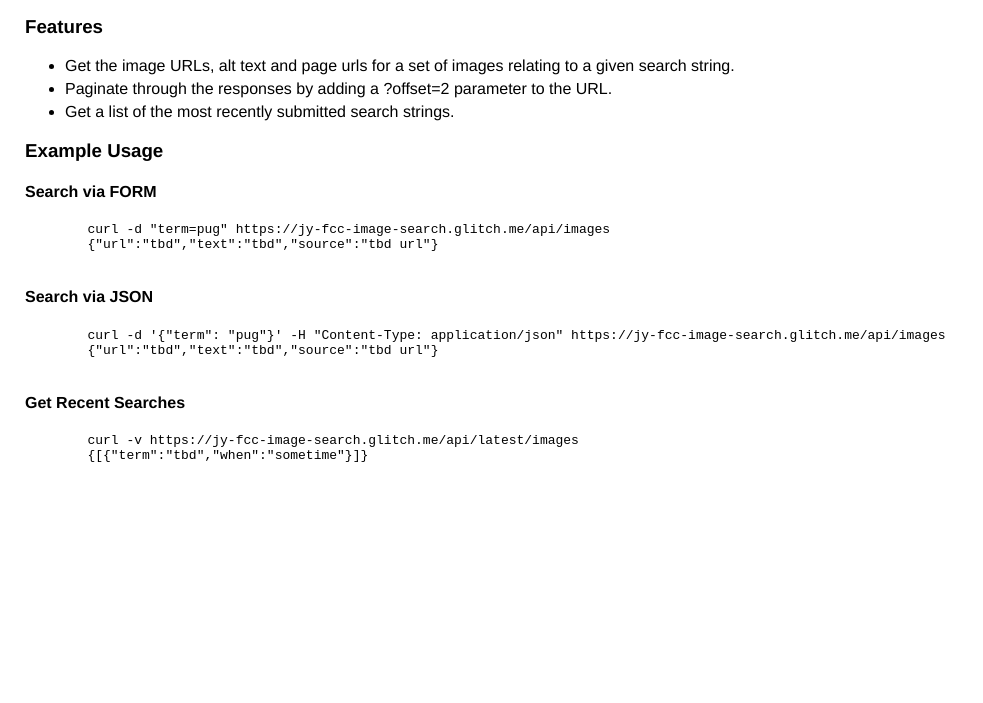
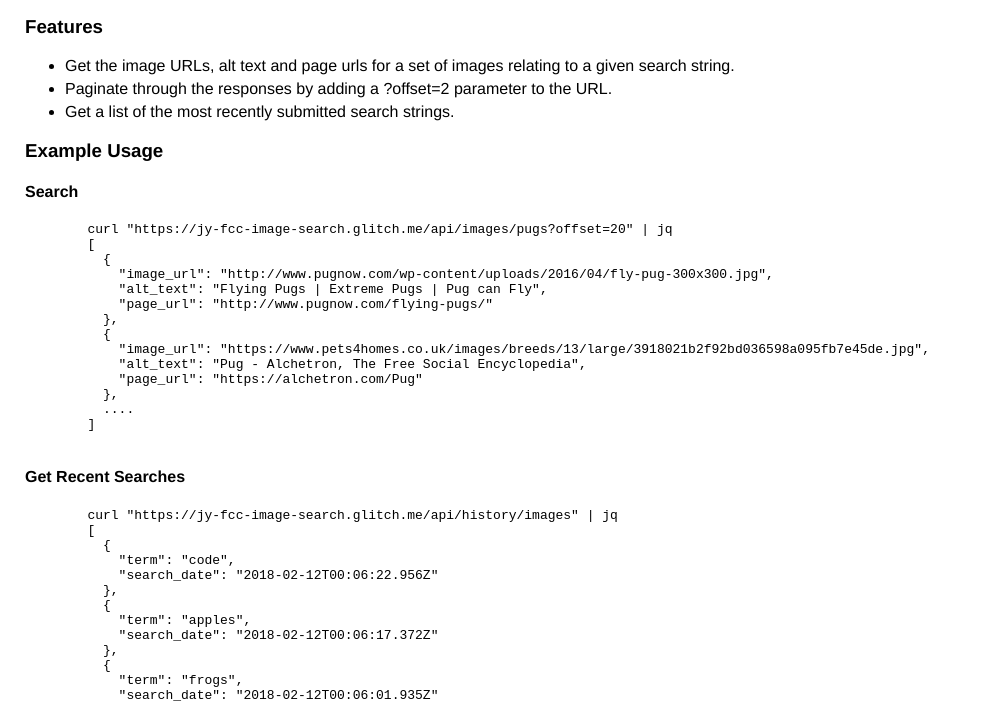
Before and after one commit to thejaywhy/fcc-image-search, a website: page views/index.html in a window 1280 px wide. Shown: the part 104-807 px from the top of the page, without its empty margins (0-983 px from the left). Drawn offline with Linux system fonts and the light colour scheme.

Commit message:
🌁🏌 Satisfies 3 User Stories

```diff
--- a/views/index.html
+++ b/views/index.html
@@ -23,25 +23,71 @@
     <h3>Example Usage</h3>
       <div class="codeblock">
         <h4>
-          Search via FORM
+          Search
         </h4>
         <pre>
-        curl -d "term=pug" https://jy-fcc-image-search.glitch.me/api/images
-        {"url":"tbd","text":"tbd","source":"tbd url"}
-        </pre>
-        <h4>
-          Search via JSON
-        </h4>
-        <pre>
-        curl -d '{"term": "pug"}' -H "Content-Type: application/json" https://jy-fcc-image-search.glitch.me/api/images
-        {"url":"tbd","text":"tbd","source":"tbd url"}
+        curl "https://jy-fcc-image-search.glitch.me/api/images/pugs?offset=20" | jq
+        [
+          {
+            "image_url": "http://www.pugnow.com/wp-content/uploads/2016/04/fly-pug-300x300.jpg",
+            "alt_text": "Flying Pugs | Extreme Pugs | Pug can Fly",
+            "page_url": "http://www.pugnow.com/flying-pugs/"
+          },
+          {
+            "image_url": "https://www.pets4homes.co.uk/images/breeds/13/large/3918021b2f92bd036598a095fb7e45de.jpg",
+            "alt_text": "Pug - Alchetron, The Free Social Encyclopedia",
+            "page_url": "https://alchetron.com/Pug"
+          },
+          ....
+        ]
         </pre>
         <h4>
           Get Recent Searches
         </h4>
         <pre>
-        curl -v https://jy-fcc-image-search.glitch.me/api/latest/images
-        {[{"term":"tbd","when":"sometime"}]}
+        curl "https://jy-fcc-image-search.glitch.me/api/history/images" | jq
+        [
+          {
+            "term": "code",
+            "search_date": "2018-02-12T00:06:22.956Z"
+          },
+          {
+            "term": "apples",
+            "search_date": "2018-02-12T00:06:17.372Z"
+          },
+          {
+            "term": "frogs",
+            "search_date": "2018-02-12T00:06:01.935Z"
+          },
+          {
+            "term": "bears",
+            "search_date": "2018-02-12T00:05:56.425Z"
+          },
+          {
+            "term": "animals",
+            "search_date": "2018-02-12T00:05:48.903Z"
+          },
+          {
+            "term": "penguins",
+            "search_date": "2018-02-12T00:05:33.982Z"
+          },
+          {
+            "term": "cats",
+            "search_date": "2018-02-12T00:05:28.204Z"
+          },
+          {
+            "term": "pugs",
+            "search_date": "2018-02-12T00:03:15.158Z"
+          },
+          {
+            "term": "pugs",
+            "search_date": "2018-02-12T00:02:31.507Z"
+          },
+          {
+            "term": "pugs",
+            "search_date": "2018-02-12T00:00:56.907Z"
+          }
+        ]
         </pre>
       </div>
     </div>
```
Also changed, not shown: cse.js (added, +79 -0 lines), server.js (+6 -45 lines), watch.json (added, +9 -0 lines).
